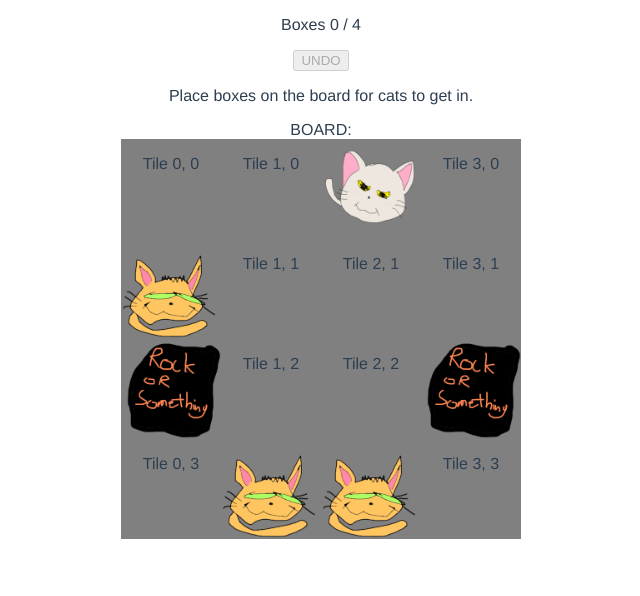
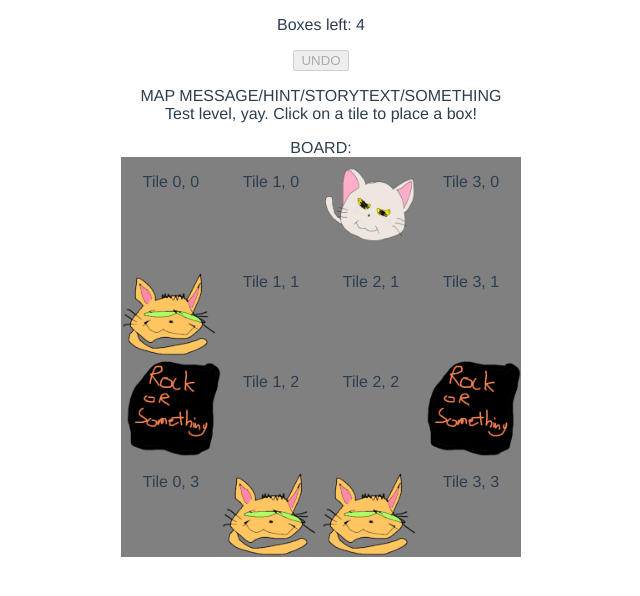
Before and after one commit to enwrath/catpuzzle, a Vue app: page /#/game/1 in a window 1280 px wide. Shown: the top 596 px of the page, without its empty margins (319-959 px from the left). Built offline with nearby package versions, Linux system fonts and the light colour scheme.

Commit message:
maps can have a message displayed

```diff
--- a/src/data/levellist.json
+++ b/src/data/levellist.json
@@ -3,6 +3,7 @@
     "id": "1",
     "name": "First level",
     "boxes": 4,
+    "message": "Test level, yay. Click on a tile to place a box!",
     "tiles": [["","","cat",""],["cat2","","",""],["block","","","block"],["","cat2","cat2",""]]
   },
   "2": {
@@ -21,6 +22,7 @@
     "id": "4",
     "name": "Boxed in",
     "boxes": 4,
+    "message": "Sometimes you need to break a box to make boxed cats.",
     "tiles": [["","","","","cat"],["","","box","",""],["","block","block","cat2","cat"],["","","block","block","block"],["","","","",""]]
   }
 }
--- a/src/views/Game.vue
+++ b/src/views/Game.vue
@@ -1,6 +1,6 @@
 <template>
   <div>
-    <p>Boxes {{boxesOnBoard}} / {{data.totalBoxes}}</p>
+    <p>Boxes left: {{boxesLeft}}</p>
     <div v-if="victory">
       <p >PUZZLE COMPLETE! ALL CATS ARE IN BOXES.</p>
       <button @click="loadLevel">Replay level</button>
@@ -13,7 +13,11 @@
     </div>
     <div v-else>
       <button :disabled="data.history.length===0" @click="undoMove">UNDO</button>
-      <p >Place boxes on the board for cats to get in.</p>
+    </div>
+
+    <div v-if="'message' in levelData">
+      <p>MAP MESSAGE/HINT/STORYTEXT/SOMETHING
+      <br />{{levelData.message}}</p>
     </div>
     <Board @placebox="boxPlaced" :data="data"></Board>
   </div>
@@ -41,7 +45,8 @@ export default {
       },
       levels: levelList,
       animating: false,
-      victory: false
+      victory: false,
+      levelData: {}
     }
   },
   created() {
@@ -57,6 +62,7 @@ export default {
   methods: {
     loadLevel() {
       //Set them empty to prevent problems when Game is not created from scratch
+      this.levelData = this.levels[this.$route.params.levelId];
       this.data.tiles = [];
       this.data.history = [];
       this.data.tempTiles = [];
@@ -64,11 +70,11 @@ export default {
       this.data.animations2 = [];
       this.animating = false;
       this.victory = false;
-      this.data.totalBoxes = this.levels[this.$route.params.levelId].boxes;
+      this.data.totalBoxes = this.levelData.boxes;
       clearTimeout(this.data.timer);
       console.log("loading level ",this.$route.params.levelId);
-      for (const row in this.levels[this.$route.params.levelId].tiles) {
-        this.$set(this.data.tiles, row, [...this.levels[this.$route.params.levelId].tiles[row]]);
+      for (const row in this.levelData.tiles) {
+        this.$set(this.data.tiles, row, [...this.levelData.tiles[row]]);
       }
     },
     boxPlaced(e) {
@@ -257,6 +263,9 @@ export default {
     boxesOnBoard: function () {
       return this.data.tiles.flat().filter(x => x.includes("box")).length;
     },
+    boxesLeft: function () {
+      return this.data.totalBoxes - this.boxesOnBoard;
+    },
     nextLevel: function () {
       return parseInt(this.$route.params.levelId)+1;
     },
```
